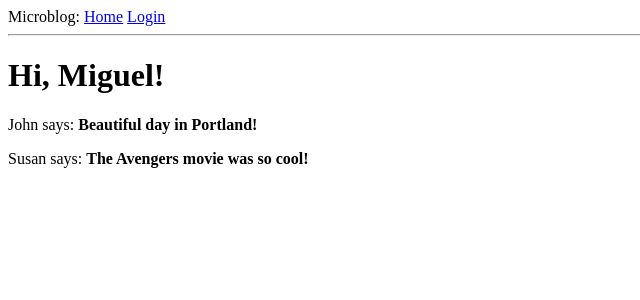
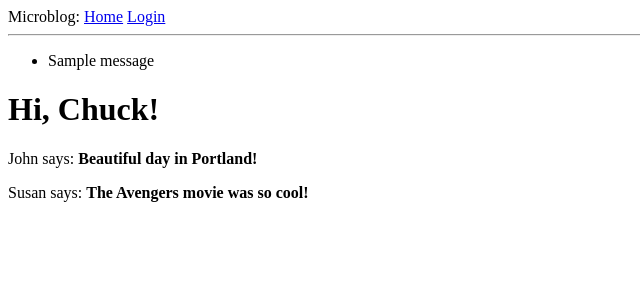
Before and after one commit to eclectic-coding/microblog, a Flask app: page / in a window 1280 px wide. Shown: the top 300 px of the page, without its empty margins (0-640 px from the left). Run offline with Flask 2, Linux system fonts and the light colour scheme; one stand-in notice (Sample message) is shown.

Commit message:
Set up flash messages and data validation in the login form

```diff
--- a/app/routes.py
+++ b/app/routes.py
@@ -6,7 +6,7 @@ from app.forms import LoginForm
 @app.route('/')
 @app.route('/index')
 def index():
-    user = {'username': 'Miguel'}
+    user = {'username': 'Chuck'}
     posts = [
         {
             'author': {'username': 'John'},
--- a/app/templates/base.html
+++ b/app/templates/base.html
@@ -2,9 +2,9 @@
 <html lang="en">
     <head>
         {% if title %}
-        <title>{{ title }} - Microblog</title>
+            <title>{{ title }} - Microblog</title>
         {% else %}
-        <title>Welcome to Microblog</title>
+            <title>Welcome to Microblog</title>
         {% endif %}
         <meta charset="UTF-8">
     </head>
@@ -15,6 +15,15 @@
             <a href="/login">Login</a>
         </div>
         <hr>
+        {% with messages = get_flashed_messages() %}
+            {% if messages %}
+                <ul>
+                    {% for message in messages %}
+                        <li>{{ message }}</li>
+                    {% endfor %}
+                </ul>
+            {% endif %}
+        {% endwith %}
         {% block content %}{% endblock %}
     </body>
 </html>
```
